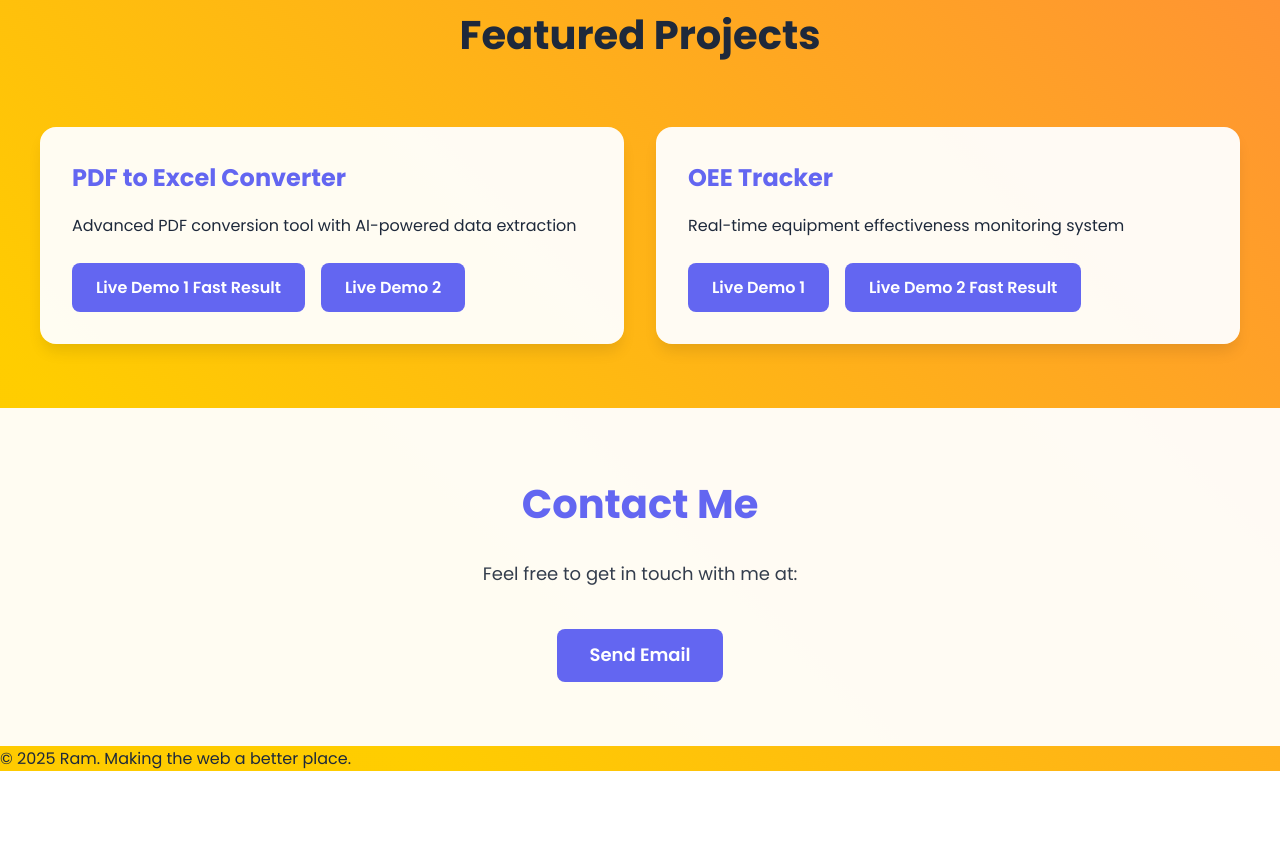
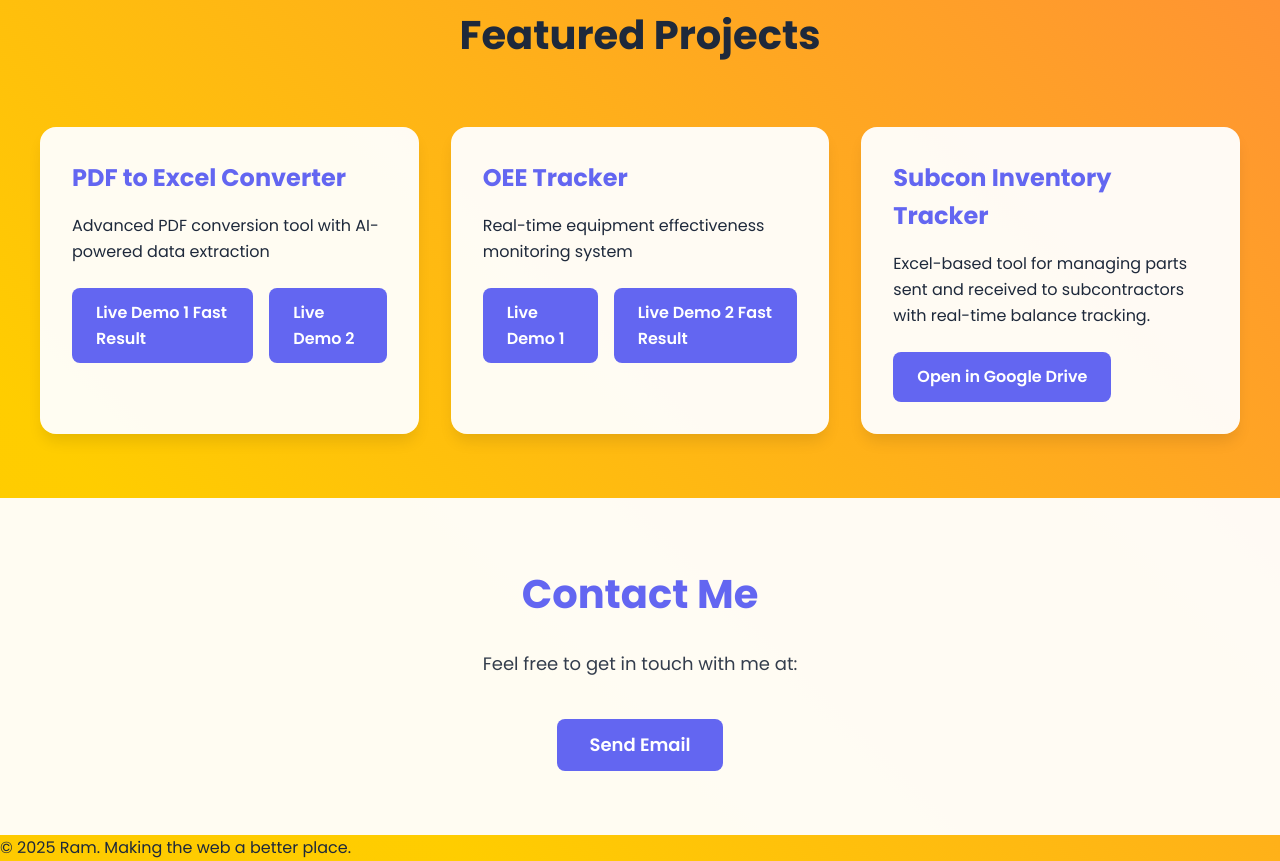
Before and after one commit to dreamproject143/my-portfolio, a plain HTML site: page index.html in a window 1280 px wide. Shown: the part 2057-2918 px from the top of the page. Before the commit the page ends 2828 px from the top, so only its background shows below. Drawn offline with Linux system fonts and the light colour scheme.

Commit message:
Update index.html

```diff
--- a/index.html
+++ b/index.html
@@ -32,7 +32,6 @@
                 <img src="https://lh3.googleusercontent.com/d/1NPE8_u146zpjY8PEphEpUukrok1xMW6p" alt="Profile" class="fourth-img">
                 <img src="https://lh3.googleusercontent.com/d/1_UDv6VdAGiTAJHskxcRqmqqOaLdzmcqz" alt="Profile" class="fifth-img">
                 <img src="https://lh3.googleusercontent.com/d/1_zgozsub-RxeV68MDS_WGzdScDJ5w-PC" alt="Profile" class="profile-img">
-
             </div>
         </div>
     </section>
@@ -78,6 +77,15 @@
                     <a href="https://web-production-f8ea8.up.railway.app/" class="btn btn-primary" target="_blank">Live Demo 2 Fast Result</a>
                 </div>
             </div>
+
+            <!-- Subcon Inventory Tracker Project -->
+            <div class="project-card">
+                <h3 class="project-title">Subcon Inventory Tracker</h3>
+                <p>Excel-based tool for managing parts sent and received to subcontractors with real-time balance tracking.</p>
+                <div class="project-buttons">
+                    <a href="https://drive.google.com/file/d/10Ms7RVrhpfHq940JEA50kU4wJgrNMi-Y/view?usp=sharing" class="btn btn-primary" target="_blank">Open in Google Drive</a>
+                </div>
+            </div>
         </div>
     </section>
 
```
